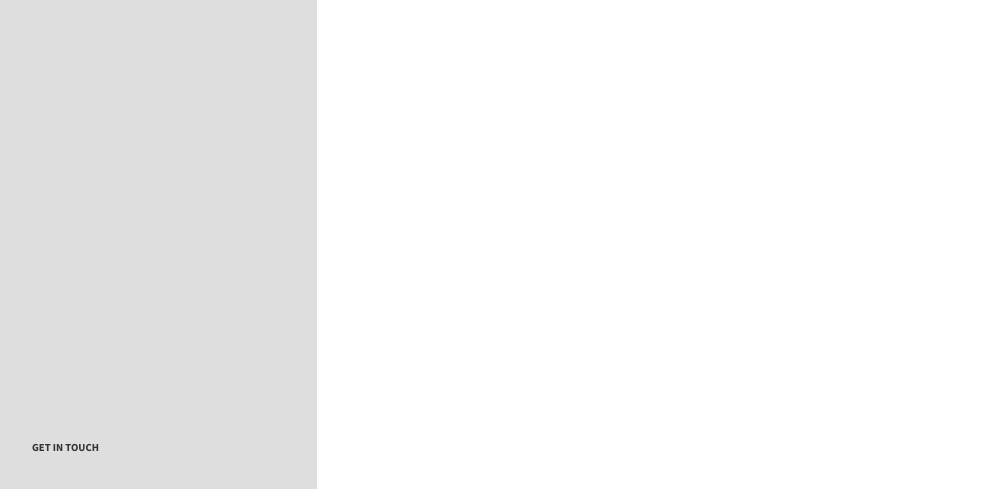
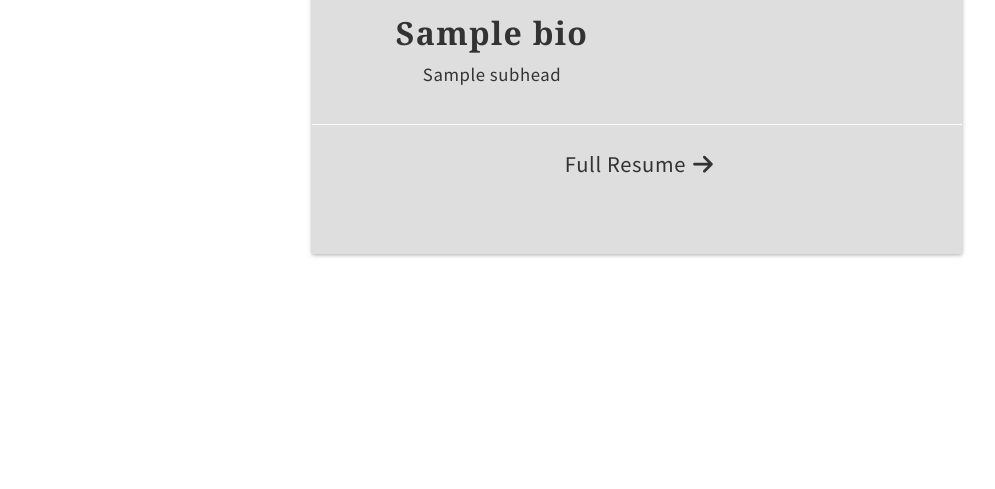
Before and after one commit to pandringa/Andringa, a Node project: template jade/index.jade in a window 1280 px wide. Shown: the part 441-930 px from the top of the page, without its empty margins (3-998 px from the left). Run offline with Node 20 templates, Linux system fonts and the light colour scheme; the template is opened without the code that fills it: most values are stand-ins (such as "Sample title", 1, 10 or a date in 2020); style sheets or scripts are compiled from the project's sources; some web fonts are replaced.

Commit message:
morph card into resume

```diff
--- a/jade/index.jade
+++ b/jade/index.jade
@@ -7,25 +7,30 @@
 		link(rel="stylesheet" href="/css/main.css")
 	body
 		section.bio
-			img(src="img/portrait.jpg" alt=bio.name)
-			h1= bio.name
-			h3= bio.subhead
-			for section in bio.sections
-				.bio-section
-					h6= section.title
-					for i in section.items
-						if i.link
-							p
-								a(href=i.link target="_blank")= i.title+" "
+			.bio-header-group
+				img(src="img/portrait.jpg" alt=bio.name)
+				h1= bio.name
+				h3= bio.subhead
+			.bio-section-group.hide-mobile
+				for section in bio.sections
+					.bio-section
+						h6= section.title
+						for i in section.items
+							if i.link
+								p
+									a(href=i.link target="_blank")= i.title+" "
+										b(class=i.substyle)= i.subtitle
+							else
+								p= i.title+" "
 									b(class=i.substyle)= i.subtitle
-						else
-							p= i.title+" "
-								b(class=i.substyle)= i.subtitle
-			.bio-section.bottom
-				h6= "Get in touch"
-				p.social-icons
-					for i in bio.social
-						a(class="icon-"+i.name href=i.link target="_blank")
+				.bio-section.bottom
+					h6= "Get in touch"
+					p.social-icons
+						for i in bio.social
+							a(class="icon-"+i.name href=i.link target="_blank")
+			a.expand-button(onclick="toggleCard()" href="#")
+				h3 Full Resume
+					.icon-forward
 
 		section.resume
 			for section in resume.sections
@@ -45,3 +50,12 @@
 							.item-right(class=(i.location && !i.text ? 'two-lines': ''))
 								.location= i.location
 								.date= i.date
+		script.
+			const toggleCard = () => {
+				const bodyClass = document.querySelector('body').classList
+				setTimeout(() => {
+					bodyClass.remove('animate');
+				}, 1000)
+				bodyClass.add('sidebar');
+				bodyClass.add('animate');
+			}
--- a/scss/main.scss
+++ b/scss/main.scss
@@ -4,6 +4,7 @@
 $serifs: "Quattrocento", "Georgia", serif;
 $sans-serifs: "Source Sans Pro", "Helvetica", sans-serif;
 $blue: #2980b9;
+$gray: #DEDEDE;
 $padding: 35px;
 
 body{
@@ -38,18 +39,27 @@
 
 section.bio {
 	position: fixed;
-	background: #DEDEDE;
-	height: 100%;
-	width: 250px;
-	top: 0;
-	left: 0;
+	background: $gray;
 	padding: $padding;
+	box-sizing: border-box;
+	text-align: center;
+	top: calc(50% - 230px);
+	left: calc(50% - 325px);
+	height: 460px;
+	width: 650px;
+	z-index: 2;
+	box-shadow: 0px 1px 4px #AAA;
+	padding-bottom: 0;
+	transition: height 1s, width 0.7s, top 1s, left 1s;
+	overflow: hidden;
+	white-space: nowrap;
 
 	img {
-		margin: 50px 25px 0;
+		margin: 0 auto;
 		width: 200px;
 		border-radius: 100px;
 		box-shadow: 0px 0px 2px #aaa;
+		transition: margin-top 0.5s;
 	}
 
 	h1 {
@@ -66,7 +76,12 @@
 	}
 
 	.bio-section {
-		margin: 3em 0;
+		box-sizing: border-box;
+		text-align: left;
+		margin: 2em 0;
+		max-width: 270px;
+		padding-right: 20px;
+		white-space: normal;
 		p {
 			margin: 0.7em 0;
 			position: relative;
@@ -92,10 +107,7 @@
 		}
 
 		&.bottom {
-			position: absolute;
-			bottom: $padding;
-			left: $padding;
-			right: $padding;
+			margin-bottom: 0;
 		}
 	}
 
@@ -112,11 +124,63 @@
 			text-align: center;
 		}
 	}
+
+	.bio-header-group {
+		display: inline-block;
+		vertical-align: top;
+		width: 50%;
+		max-width: 320px;
+		transition: width 0.8s;
+	}
+
+	.bio-section-group {
+		display: inline-block;
+		vertical-align: top;
+		width: 50%;
+		transition: opacity 0.5s;
+	}
+
+	a.expand-button {
+		display: block;
+		box-sizing: border-box;
+		min-width: 100%;
+		width: calc(100% + 70px);
+		margin-top: 1em;
+		margin-left: -$padding;
+		margin-right: -$padding;
+		padding: 25px;
+		margin-bottom: 0;
+		text-align: center;
+		background: $gray;
+		border-top: 1px solid white;
+		bottom: 0;
+		left: 0;
+		right: 0;
+		font-size: 1.2em;
+		transition: opacity 0s;
+		h3, h3 > .icon-forward {
+			display: inline;
+		}
+		.icon-forward {
+			position: relative;
+			top: 0.1em;
+			left: 0.25em;
+			transition: left 0.5s;
+		}
+		&:hover {
+			.icon-forward{
+				left: 0.5em;
+			}
+		}
+	}
 }
 
 section.resume {
 	margin-left: 320px;
 	padding: $padding;
+	opacity: 0;
+
+	transition: opacity 1s 0.5s;
 
 	.section-head {
 		color: #777;
@@ -206,3 +340,8 @@
 		}
 	}
 }
+@include respond-to("mobile"){
+	.hide-mobile {
+		display: none;
+	}
+}
```
Also changed, not shown: other parts of scss/main.scss (+70 -0 lines).
